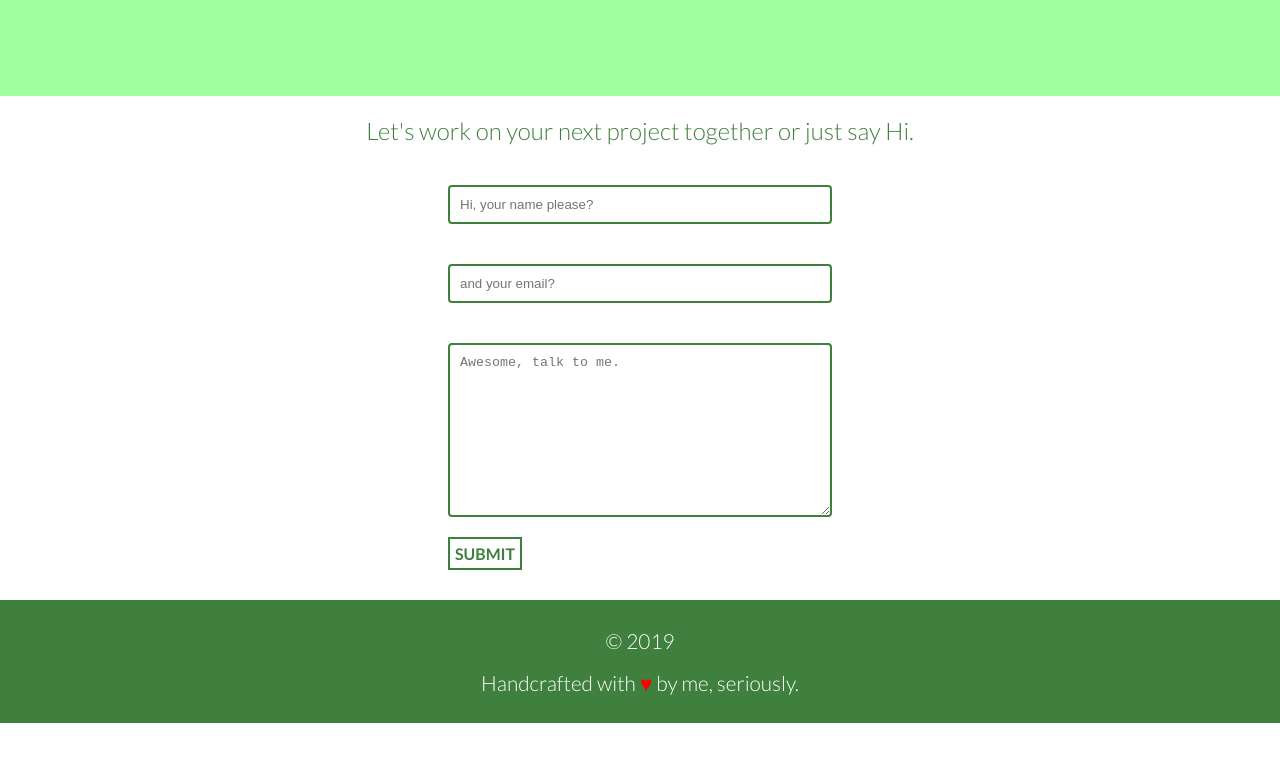
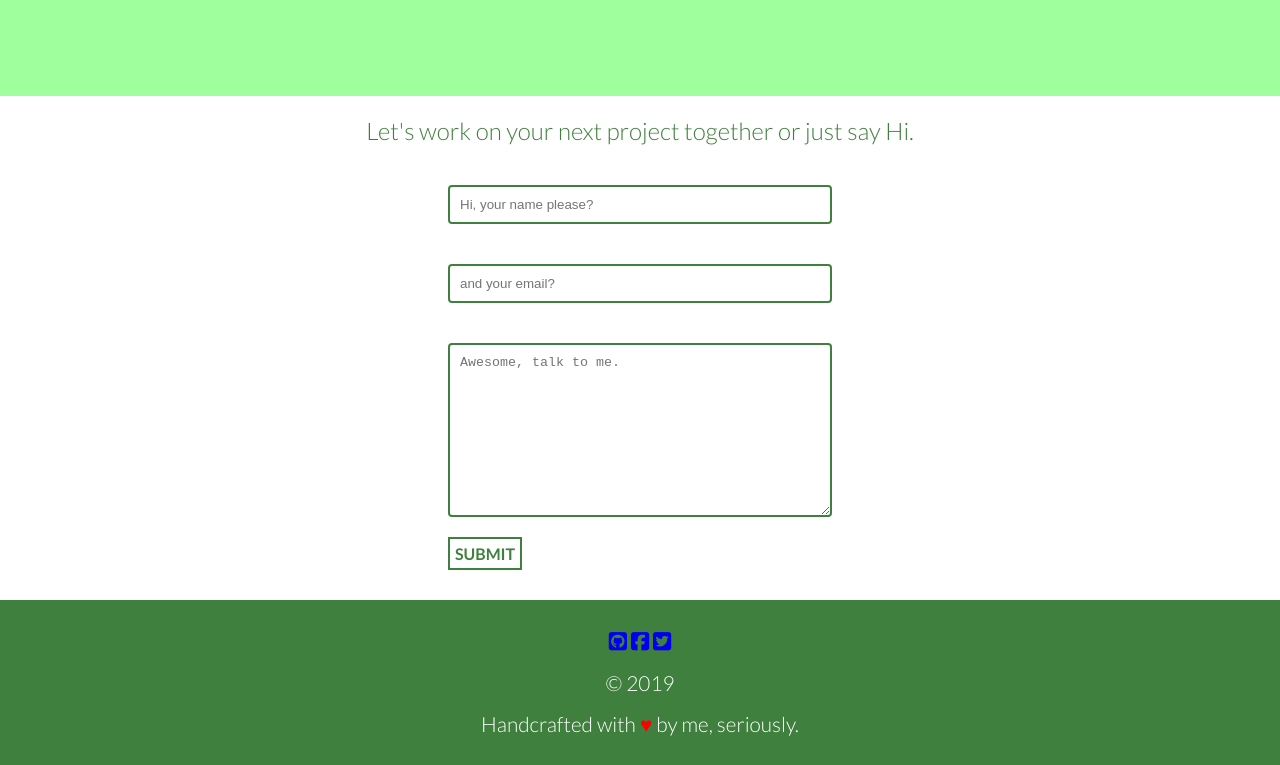
Before and after one commit to Mantongash/portfolio_v1, a plain HTML site: page index.html in a window 1280 px wide. Shown: the part 1824-2589 px from the top of the page. Before the commit the page ends 2547 px from the top, so only its background shows below. Drawn offline with Linux system fonts and the light colour scheme.

Commit message:
Added social icons using font awesome

```diff
--- a/index.html
+++ b/index.html
@@ -9,6 +9,7 @@
   <link href="https://stackpath.bootstrapcdn.com/font-awesome/4.7.0/css/font-awesome.min.css" rel="stylesheet"
     integrity="sha384-wvfXpqpZZVQGK6TAh5PVlGOfQNHSoD2xbE+QkPxCAFlNEevoEH3Sl0sibVcOQVnN" crossorigin="anonymous">
   <link rel="stylesheet" href="css/styles.css" />
+  <script src="https://kit.fontawesome.com/2ae247d80b.js" crossorigin="anonymous"></script>
 </head>
 
 <body>
@@ -120,6 +121,9 @@
       </form>
     </section>
     <footer>
+      <a href="https://github.com/Mantongash" target="_blank"><i class="fab fa-github-square"></i></a>
+      <a href="https://www.facebook.com/profile.php?id=100022996992687" target="_blank"><i class="fab fa-facebook-square"></i></a>
+      <a href="https://www.facebook.com/profile.php?id=100022996992687" target="_blank"><i class="fab fa-twitter-square"></i></a>
       <p>&copy; 2019</p>
       <p>Handcrafted with <span class="heart">&hearts;</span> by me, seriously.</p>
     </footer>
```
